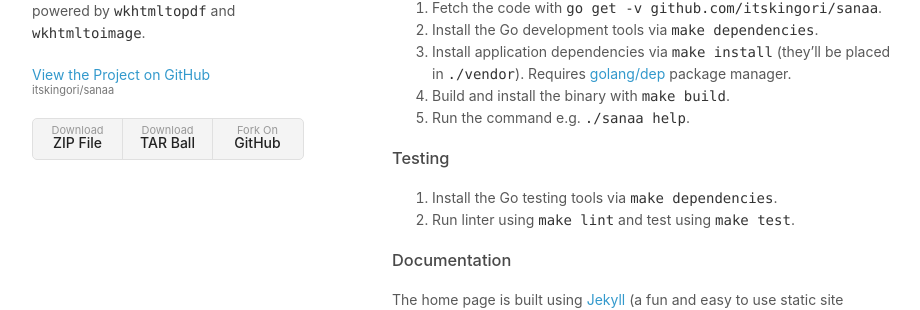
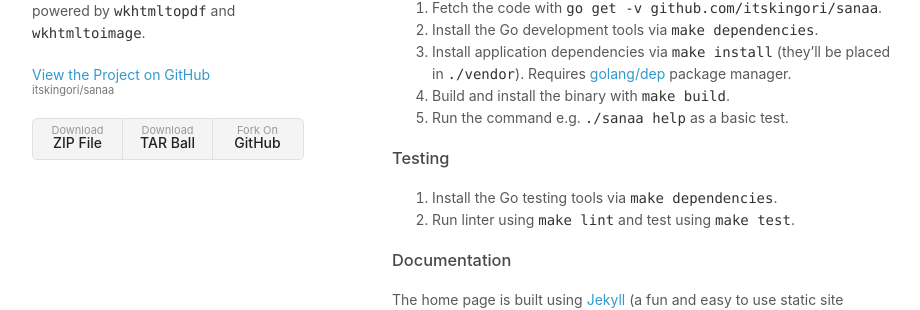
Before and after one commit to itskingori/sanaa, a Jekyll site: the page built from docs/index.md, in a window 1280 px wide and 900 px high, scrolled down 6408 px. Shown: the part 151-461 px from the top of the window, without its empty margins (178-1098 px from the left). Built offline with Jekyll 4.4.1, drawn with Linux system fonts in a browser that asks for light colours.

Commit message:
Communicate that this is a basic test

```diff
--- a/docs/index.md
+++ b/docs/index.md
@@ -349,7 +349,7 @@ here][milestones]).
 1. Install application dependencies via `make install` (they'll be placed in
    `./vendor`). Requires [golang/dep][dep] package manager.
 1. Build and install the binary with `make build`.
-1. Run the command e.g. `./sanaa help`.
+1. Run the command e.g. `./sanaa help` as a basic test.
 
 ### Testing
 
```
